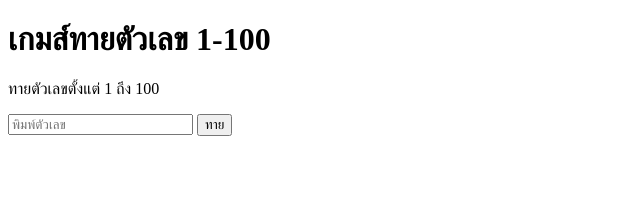
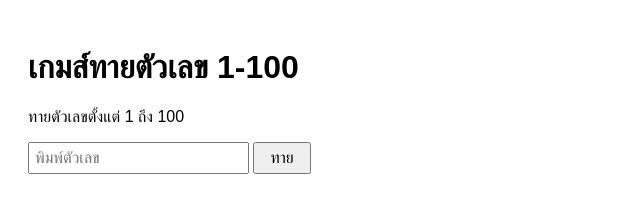
Before and after one commit to 67160184-dev/number-guessing-game, a plain HTML site: page index.html in a window 1280 px wide. Shown: the whole page, without its empty margins (0-640 px from the left). Drawn offline with Linux system fonts and the light colour scheme.

Commit message:
docs: link CSS file to HTML

```diff
--- a/index.html
+++ b/index.html
@@ -1,9 +1,11 @@
+<!-- filepath: index.html -->
 <!DOCTYPE html>
 <html lang="th">
   <head>
     <meta charset="UTF-8" />
     <meta name="viewport" content="width=device-width, initial-scale=1.0" />
     <title>เกมส์ทายตัวเลข</title>
+    <link rel="stylesheet" href="style.css" />
   </head>
   <body>
     <h1>เกมส์ทายตัวเลข 1-100</h1>
```
